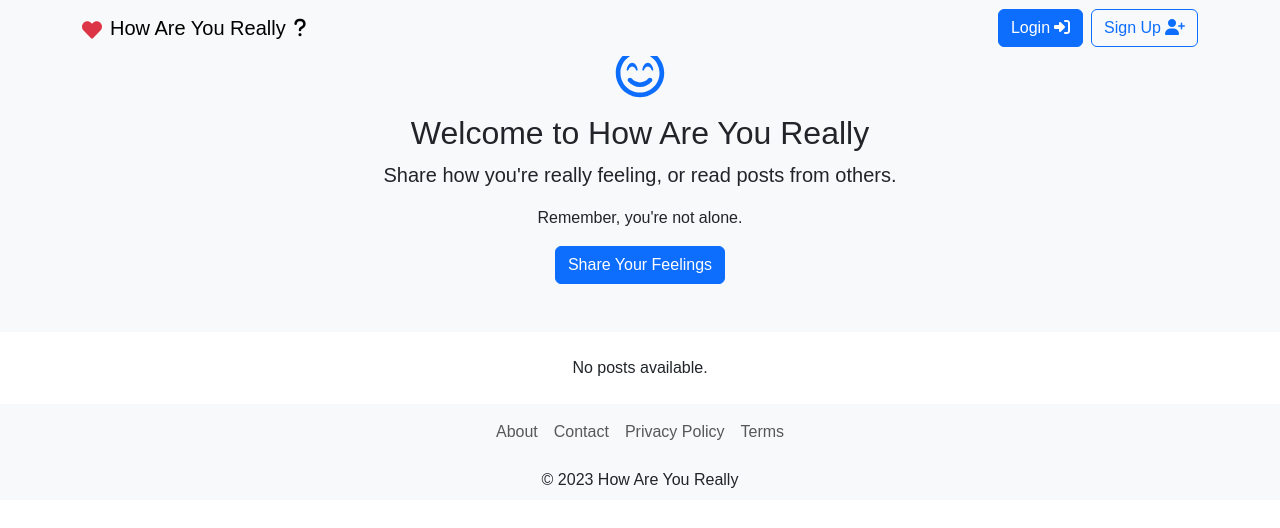
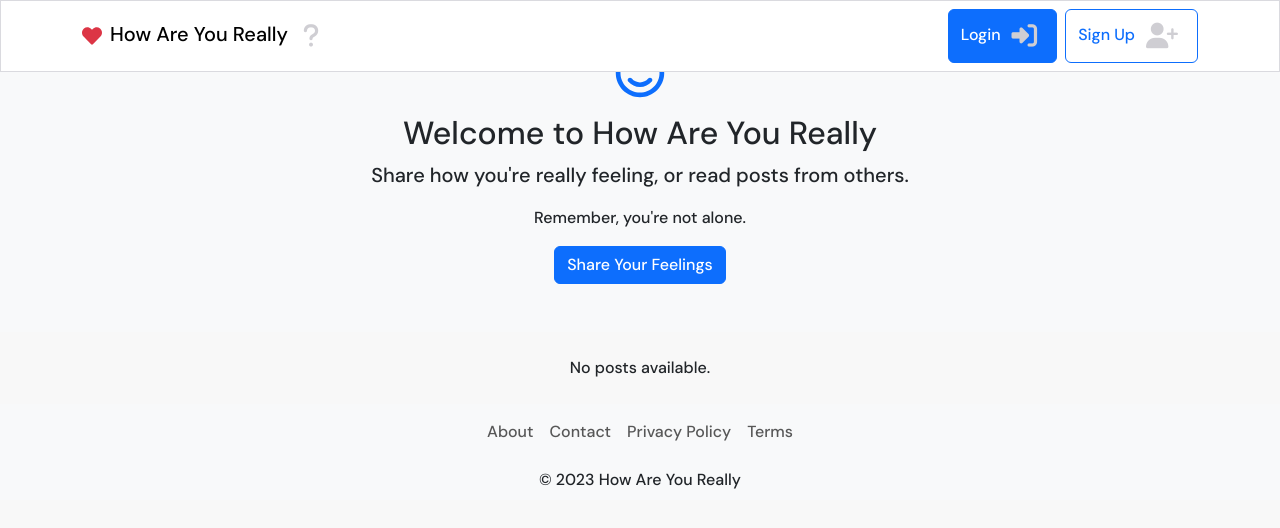
Before and after one commit to jeffdruid/pp5, a React (Create React App) app: page / in a window 1280 px wide. Shown: the top 528 px of the page. Built offline with nearby package versions, Linux system fonts and the light colour scheme.

Commit message:
Refactor: Update favicon, add font awesome icons, and apply new styles to the header and app

```diff
--- a/public/index.html
+++ b/public/index.html
@@ -31,6 +31,7 @@
     crossorigin="anonymous"
     />
     <script src="https://kit.fontawesome.com/7eb41163d0.js" crossorigin="anonymous"></script>
+    <link href="https://fonts.googleapis.com/css2?family=DM+Sans:wght@500;700&display=swap" rel="stylesheet" />
     <title>How Are You Really</title>
   </head>
   <body>
--- a/src/App.js
+++ b/src/App.js
@@ -5,7 +5,7 @@
 import Footer from './components/Footer';
 import PostModal from './components/PostModal';
 import AuthModal from './components/AuthModal';
-import './App.css';
+import styles from './App.module.css';
 
 function App() {
   // State to control PostModal visibility
@@ -69,6 +69,7 @@
 
   return (
     <>
+      <div className={styles.App}>
         <Header
           isLoggedIn={isLoggedIn}
           // ... other props
@@ -92,6 +93,7 @@
         />
 
         {/* Render AuthModal if needed */}
+      </div>
     </>
   );
 }
--- /dev/null
+++ b/src/App.module.css
@@ -0,0 +1,37 @@
+.App {
+    font-family: 'DM Sans', sans-serif;
+    background-color: #f8f8f8;
+    min-height: 100vh;
+}
+
+
+* {
+    box-sizing: border-box;
+  }
+
+  a {
+    color: #555555;
+    transition: color ease-in-out 0.3s;
+  }
+
+  a:hover {
+    text-decoration: none;
+  }
+
+  a:hover i {
+    color: #2142b2;
+    transition: color ease-in-out 0.3s;
+  }
+
+  i {
+    color: #cfced3;
+    font-size: 1.6rem;
+    padding: 7px;
+    vertical-align: middle;
+  }
+
+  i:hover {
+    cursor: pointer;
+    transition: color ease-in-out 0.3s;
+    color: #2142b2;
+  }
--- a/src/components/Header.js
+++ b/src/components/Header.js
@@ -4,6 +4,7 @@
 import AuthModal from './AuthModal';
 import UserProfileModal from './UserProfileModal';
 import logo from '../assets/logo.webp';
+import styles from '../styles/Header.module.css';
 
 function Header() {
   // State variables for modal visibility and type
@@ -58,7 +59,7 @@
 
   return (
     <>
-      <Navbar bg="light" expand="md" fixed="top">
+      <Navbar className={styles.Header} bg="light" expand="md" fixed="top">
         <Container>
           <Navbar.Brand>
             {/* <img src={logo} alt="How Are You Really" width="45" height="45" className="me-2" /> */}
--- /dev/null
+++ b/src/styles/Header.module.css
@@ -0,0 +1,4 @@
+.Header {
+    background-color: #ffffff !important;
+    border: 1px solid #dadadf;
+}
```
Lines whose indentation alone changed are shown as unchanged.
